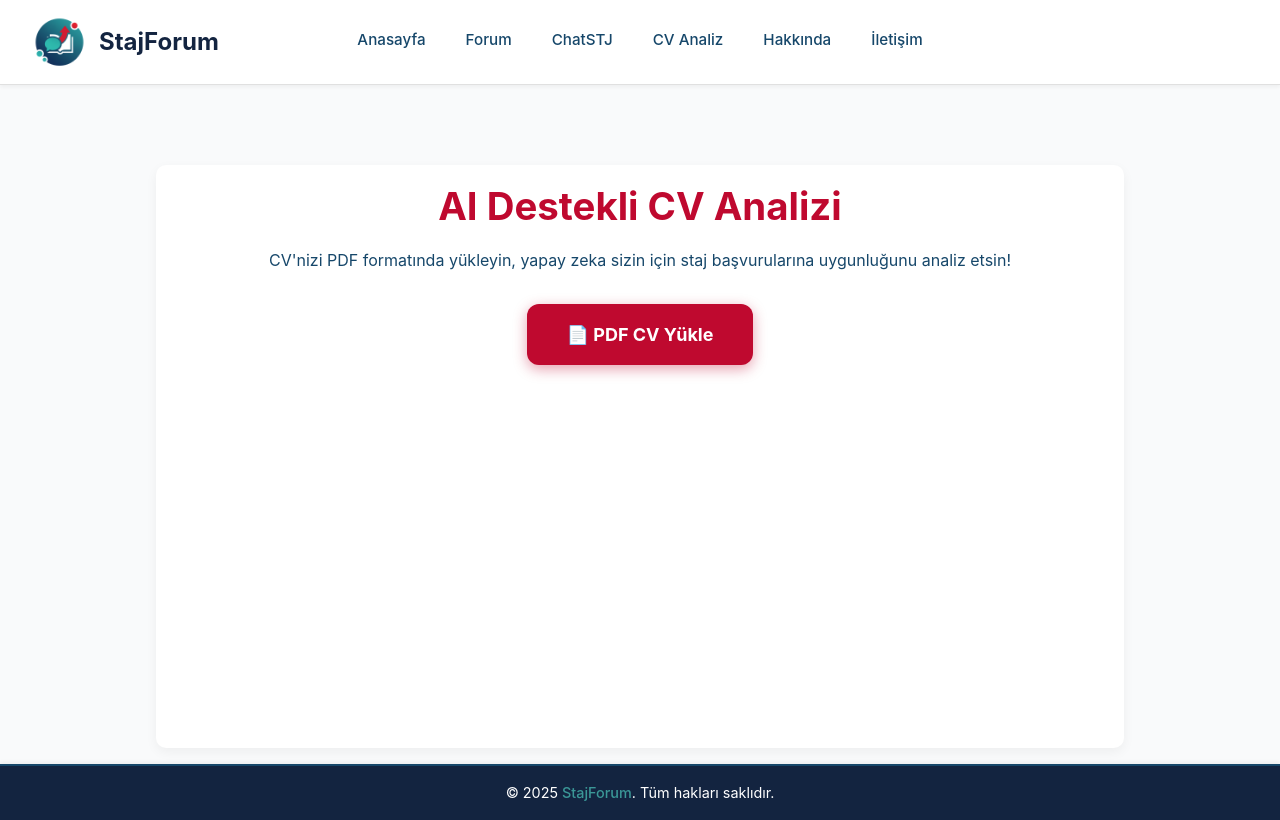
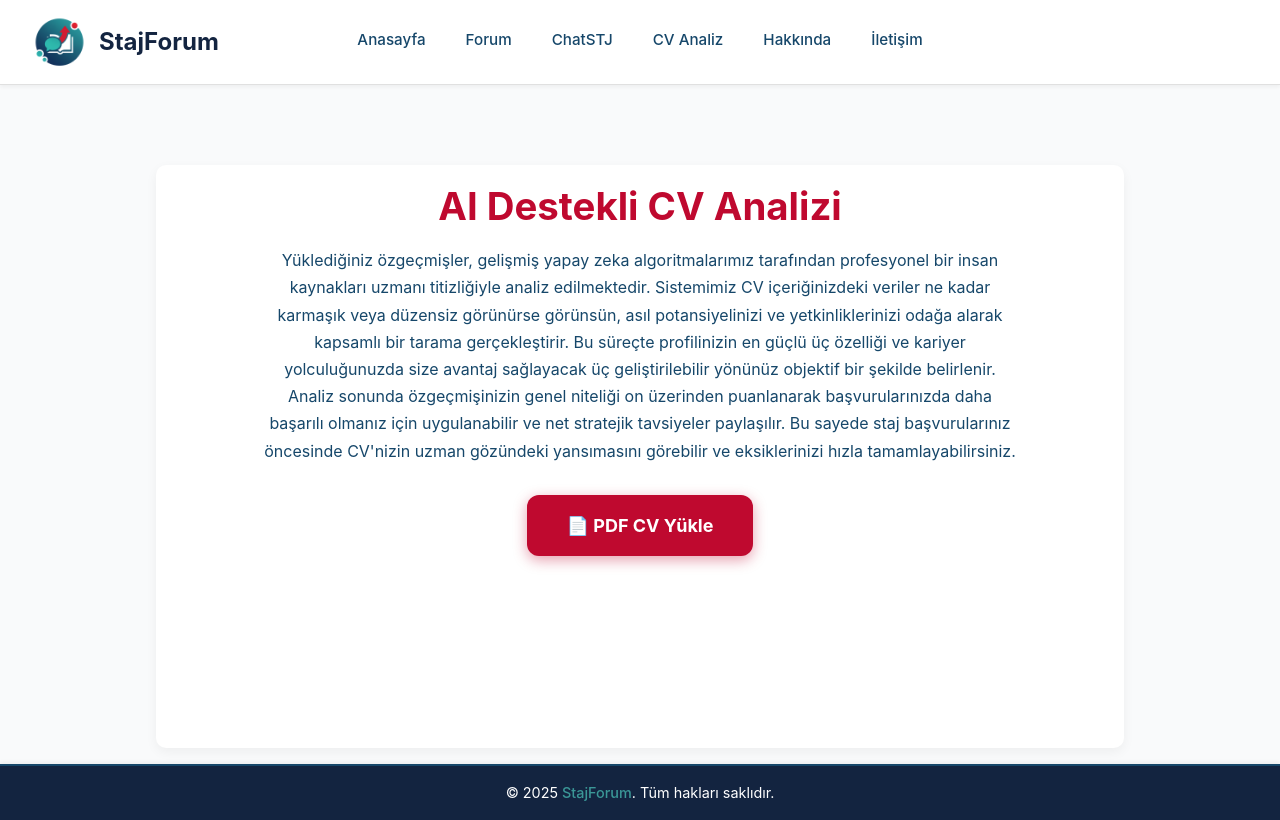
Before and after one commit to SevvalEnsarioglu/staj-forum-web, a React (Vite) app: page /cv-analiz in a window 1280 px wide. Built offline with nearby package versions, Linux system fonts and the light colour scheme; no server answers.

Commit message:
CVAnaliz güncellendi-2

```diff
--- a/src/pages/CVAnaliz.tsx
+++ b/src/pages/CVAnaliz.tsx
@@ -86,8 +86,7 @@ const CVAnaliz: React.FC = () => {
                         AI Destekli CV Analizi
                     </h1>
                     <p className="cv-description">
-                        CV'nizi PDF formatında yükleyin, yapay zeka sizin için staj başvurularına uygunluğunu analiz etsin!
-                    </p>
+                        Yüklediğiniz özgeçmişler, gelişmiş yapay zeka algoritmalarımız tarafından profesyonel bir insan kaynakları uzmanı titizliğiyle analiz edilmektedir. Sistemimiz CV içeriğinizdeki veriler ne kadar karmaşık veya düzensiz görünürse görünsün, asıl potansiyelinizi ve yetkinliklerinizi odağa alarak kapsamlı bir tarama gerçekleştirir. Bu süreçte profilinizin en güçlü üç özelliği ve kariyer yolculuğunuzda size avantaj sağlayacak üç geliştirilebilir yönünüz objektif bir şekilde belirlenir. Analiz sonunda özgeçmişinizin genel niteliği on üzerinden puanlanarak başvurularınızda daha başarılı olmanız için uygulanabilir ve net stratejik tavsiyeler paylaşılır. Bu sayede staj başvurularınız öncesinde CV'nizin uzman gözündeki yansımasını görebilir ve eksiklerinizi hızla tamamlayabilirsiniz. </p>
 
                     <div className="cv-upload-section">
                         <input
```
